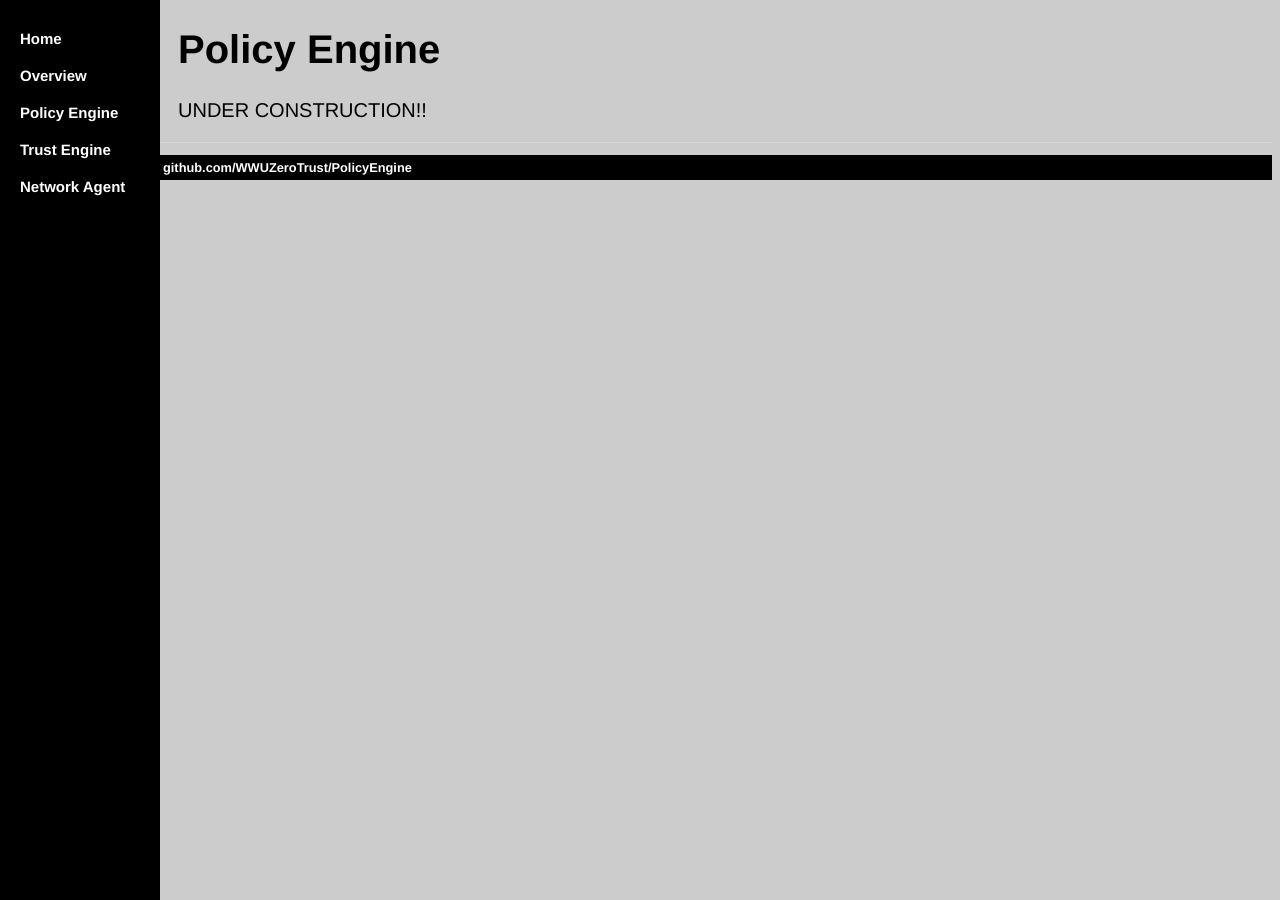
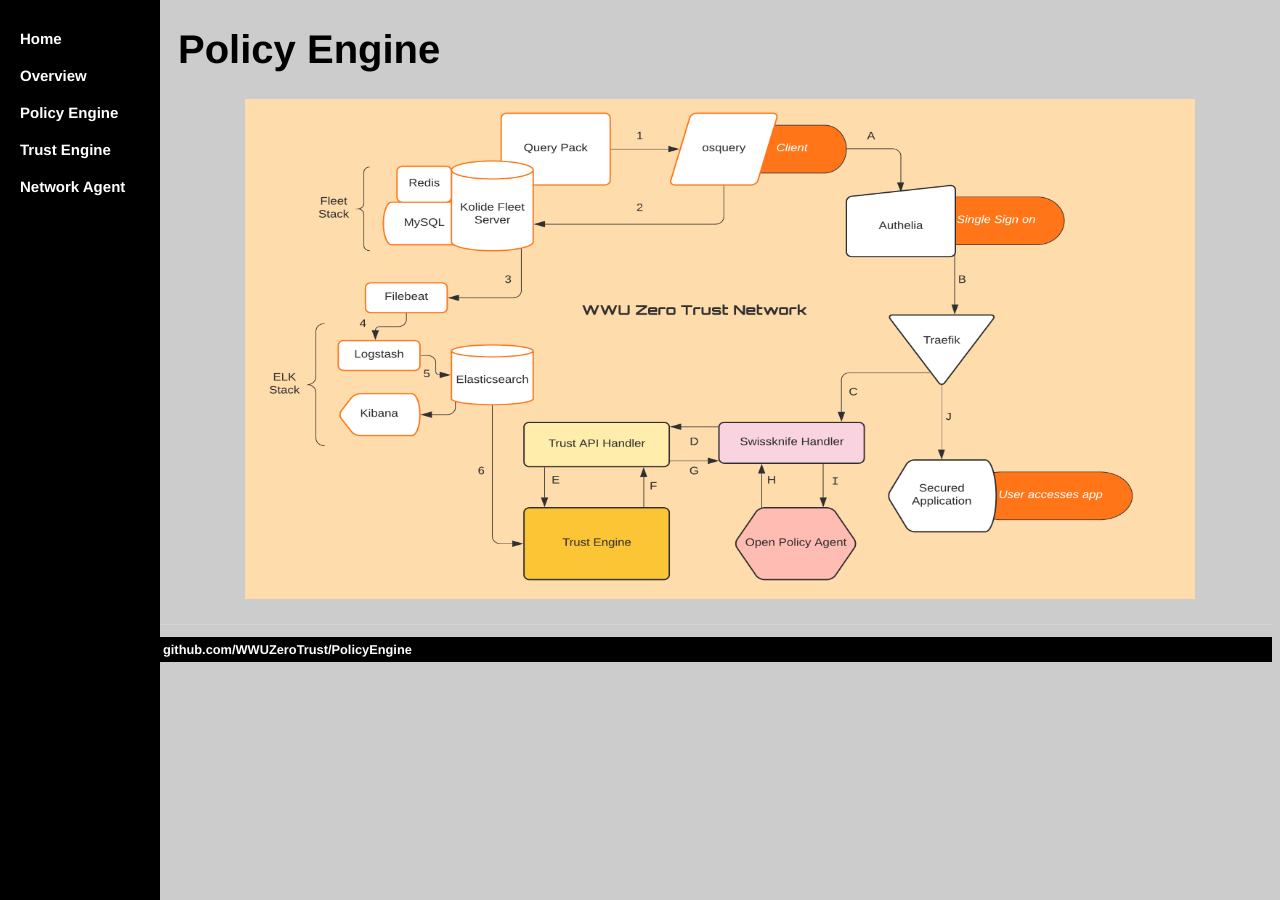
Before and after one commit to WWUZeroTrust/WWUZeroTrust.github.io, a Jekyll site: the page PolicyEngine/index.html, which Jekyll copies as it is, in a window 1280 px wide. Built offline with Jekyll 4.4.1, drawn with Linux system fonts in a browser that asks for light colours.

Commit message:
Update index.html

```diff
--- a/PolicyEngine/index.html
+++ b/PolicyEngine/index.html
@@ -99,7 +99,9 @@ a:hover {
 
 <div class="main">
 	<h1>Policy Engine</h1>
-	<p>UNDER CONSTRUCTION!!</p>
+
+	<p><center><img src="/image/Flowchart_OPA_Handlers.png" alt="hi" class="inline" height="500" width="950"/></center>
+	</p>
 	</div>
 	<footer>
 	 <ul>
```
